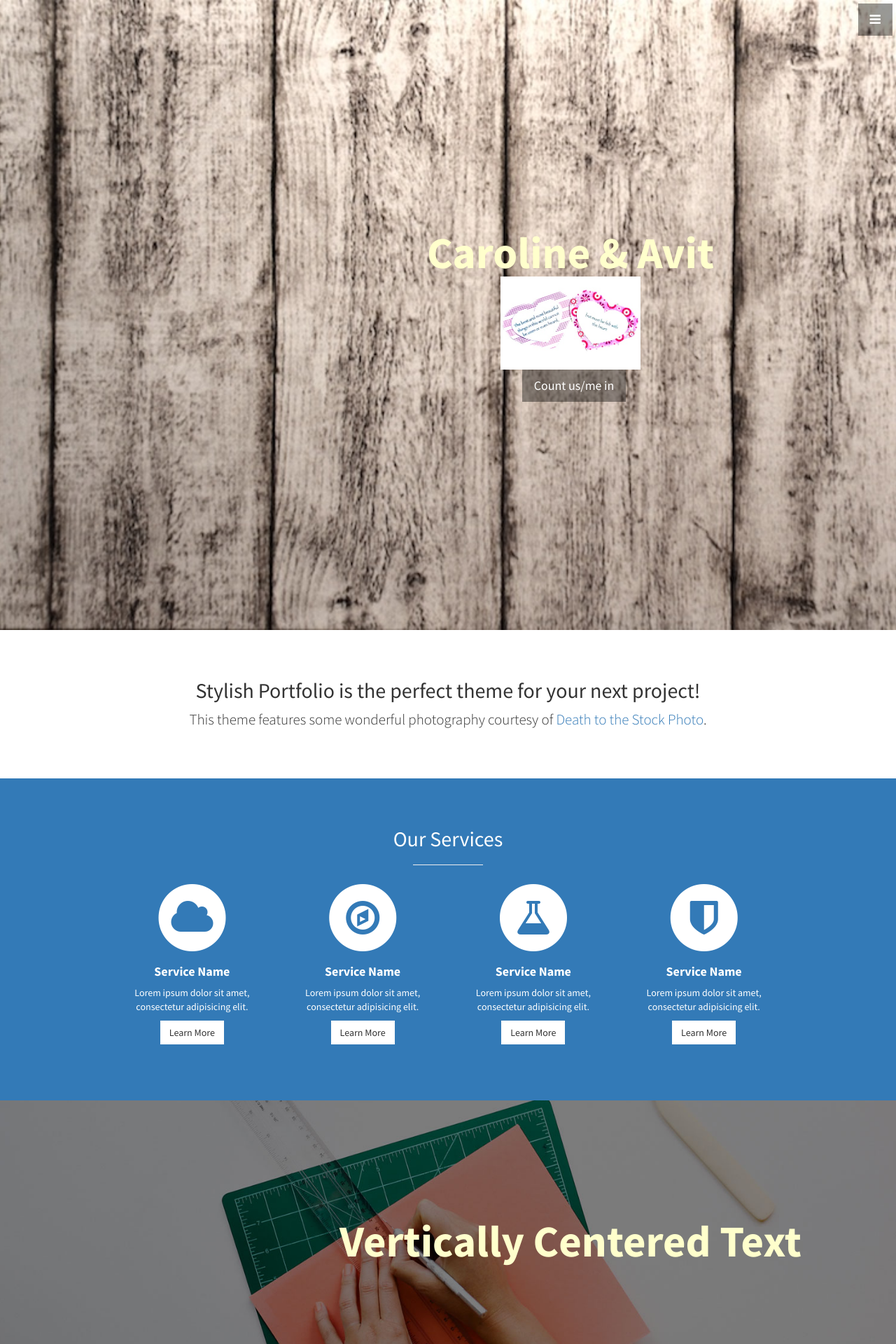
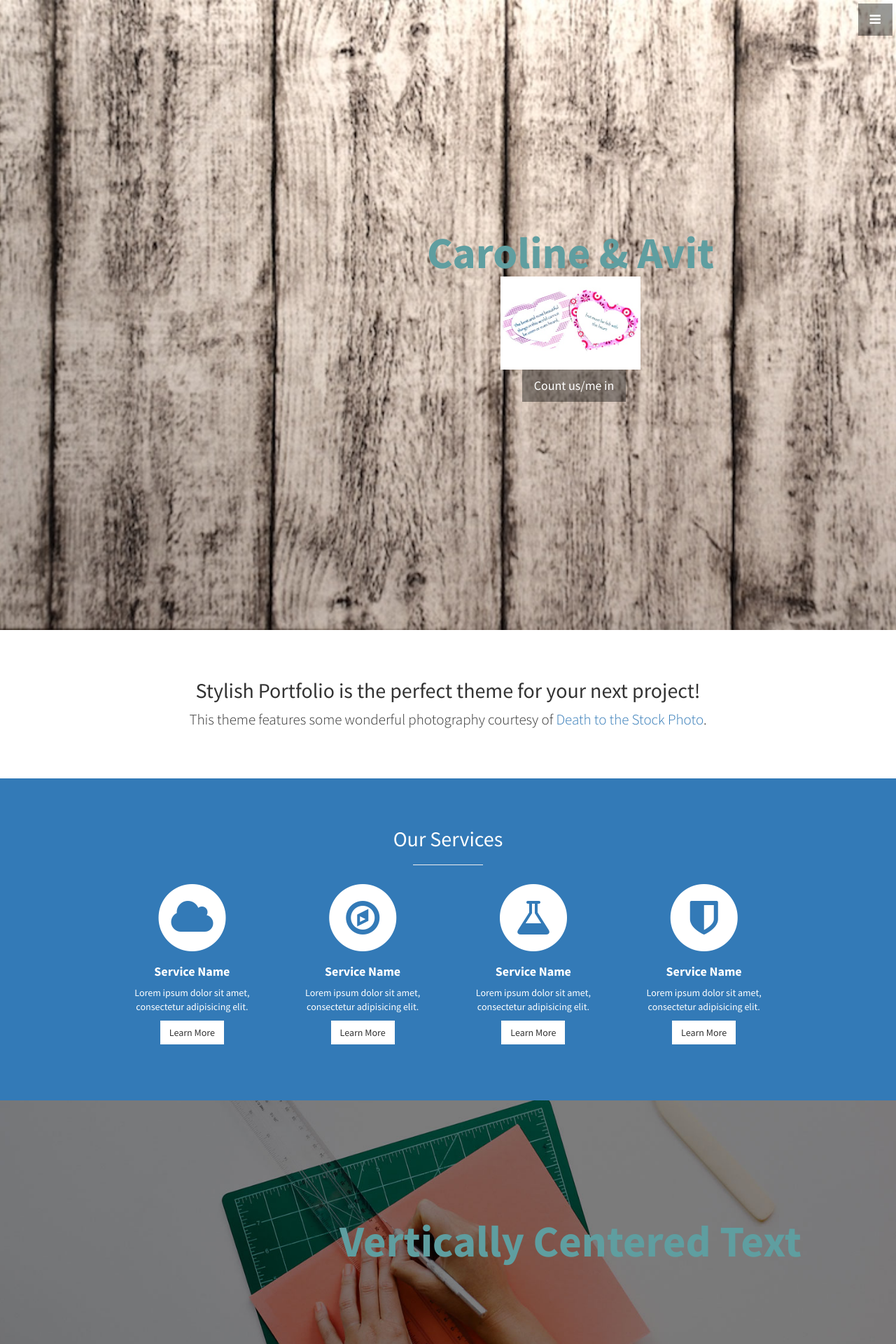
Before and after one commit to MonchiLin/carowedavit.github.io, a Jekyll site: the page built from index.html, in a window 1280 px wide. Shown: the top 1920 px of the page at 70% size. Built offline with Jekyll 4.4.1, drawn with Linux system fonts in a browser that asks for light colours.

Commit message:
front page updated

```diff
--- a/css/stylish-portfolio.css
+++ b/css/stylish-portfolio.css
@@ -20,7 +20,7 @@ body {
     display: table-cell;
     text-align: center;
     vertical-align: middle;
-    color: #FFFFCC;
+    color: #5F9EA0;
     text-indent: 25em;
 }
 
```
